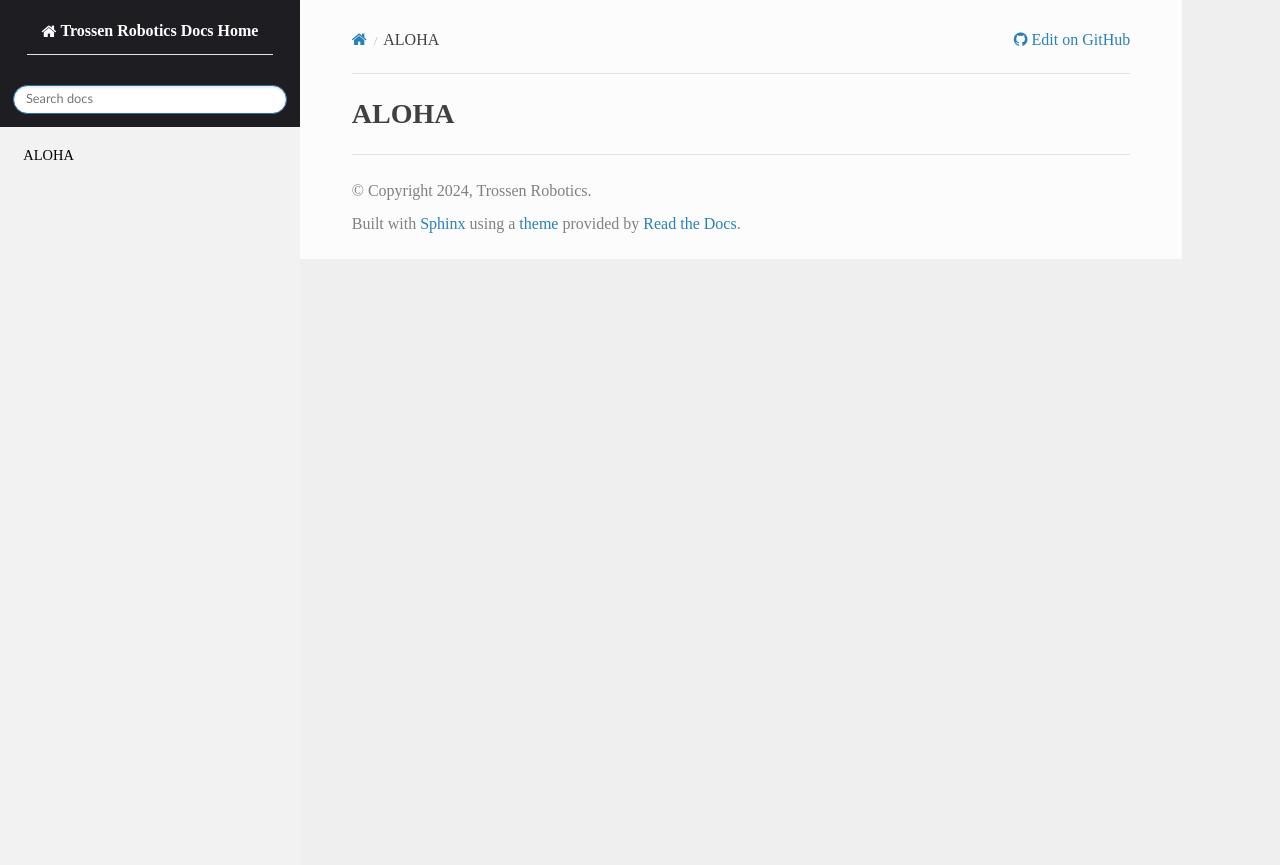
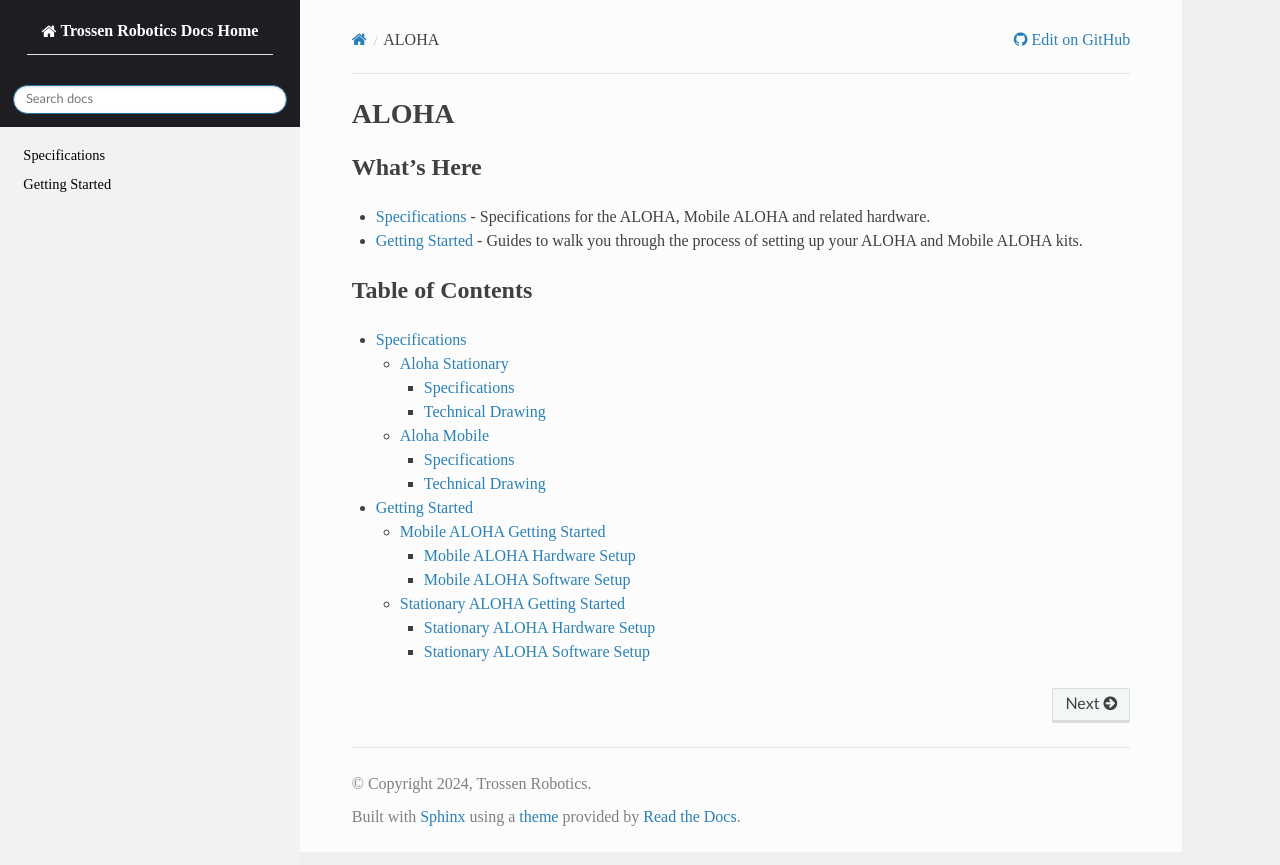
Before and after one commit to TrossenRobotics/aloha_docs, a Sphinx documentation site: the page built from docs/index.rst, in a window 1280 px wide. Shown: the top 865 px of the page. Built offline with Sphinx 7.4.7 and the Read the Docs theme 2.0.0, drawn with Linux system fonts in a browser that asks for light colours; some web fonts are replaced.

Commit message:
Add basic content (#3)
* Add specifications

* Add getting started skeletons

* Set index max depth to 3

```diff
--- /dev/null
+++ b/docs/getting_started.rst
@@ -0,0 +1,9 @@
+===============
+Getting Started
+===============
+
+.. toctree::
+  :maxdepth: 2
+
+  ./getting_started/mobile.rst
+  ./getting_started/stationary.rst
--- /dev/null
+++ b/docs/getting_started/mobile.rst
@@ -0,0 +1,9 @@
+============================
+Mobile ALOHA Getting Started
+============================
+
+.. toctree::
+  :maxdepth: 2
+
+  ./mobile/hardware_setup.rst
+  ./mobile/software_setup.rst
--- /dev/null
+++ b/docs/getting_started/mobile/hardware_setup.rst
@@ -0,0 +1,3 @@
+===========================
+Mobile ALOHA Hardware Setup
+===========================
--- /dev/null
+++ b/docs/getting_started/mobile/software_setup.rst
@@ -0,0 +1,3 @@
+===========================
+Mobile ALOHA Software Setup
+===========================
--- /dev/null
+++ b/docs/getting_started/stationary.rst
@@ -0,0 +1,9 @@
+================================
+Stationary ALOHA Getting Started
+================================
+
+.. toctree::
+  :maxdepth: 2
+
+  ./stationary/hardware_setup.rst
+  ./stationary/software_setup.rst
--- /dev/null
+++ b/docs/getting_started/stationary/hardware_setup.rst
@@ -0,0 +1,3 @@
+===============================
+Stationary ALOHA Hardware Setup
+===============================
--- /dev/null
+++ b/docs/getting_started/stationary/software_setup.rst
@@ -0,0 +1,3 @@
+===============================
+Stationary ALOHA Software Setup
+===============================
--- a/docs/index.rst
+++ b/docs/index.rst
@@ -1,3 +1,18 @@
 =====
 ALOHA
 =====
+
+What's Here
+===========
+
+* :doc:`specifications` - Specifications for the ALOHA, Mobile ALOHA and related hardware.
+* :doc:`getting_started` - Guides to walk you through the process of setting up your ALOHA and Mobile ALOHA kits.
+
+Table of Contents
+=================
+
+.. toctree::
+  :maxdepth: 3
+
+  specifications.rst
+  getting_started.rst
--- /dev/null
+++ b/docs/specifications.rst
@@ -0,0 +1,83 @@
+==============
+Specifications
+==============
+
+Aloha Stationary
+================
+
+Specifications
+--------------
+
+.. list-table::
+  :width: 50%
+  :align: center
+
+  * - Dimensions
+    - 1019D x 1066H x 1225W mm
+  * - Leader Arms
+    - WidowX 250 S - Aloha Version
+  * - Follower Arms
+    - ViperX 300 S - Aloha Version
+  * - Camera
+    - 4x Intel RealSense D405
+  * - Chassis
+    - Modular
+  * - Computer
+    - Coming Soon
+  * - USB Hubs
+    - Yes 2X
+  * - Gravity Compensators
+    - Yes
+
+Technical Drawing
+-----------------
+
+Coming Soon!
+
+
+Aloha Mobile
+============
+
+
+Specifications
+--------------
+
+.. list-table::
+  :width: 50%
+  :align: center
+
+  * - Dimensions
+    - Coming Soon
+  * - Weight
+    - Coming Soon
+  * - Maximum Speed
+    - 1m/s | 3.6k/hr
+  * - Maximum Reach
+    - Coming Soon
+  * - Leader Arms
+    - WidowX 250 S - Aloha Version
+  * - Follower Arms
+    - ViperX 300 S - Aloha Version
+  * - Camera
+    - 3x USB Camera
+  * - Chassis
+    - Modular
+  * - Stability
+    - Adjustable Training Wheels
+  * - Vertical Adjustability
+    - Infinite
+  * - Horizontal Adjustability
+    - Infinite
+  * - Computer
+    - Coming Soon
+  * - USB Hubs
+    - Yes 2X
+  * - Gravity Compensators
+    - No
+  * - Mobile Power Station Battery
+    - Yes - 1.4kWh
+
+Technical Drawing
+-----------------
+
+Coming Soon!
```
